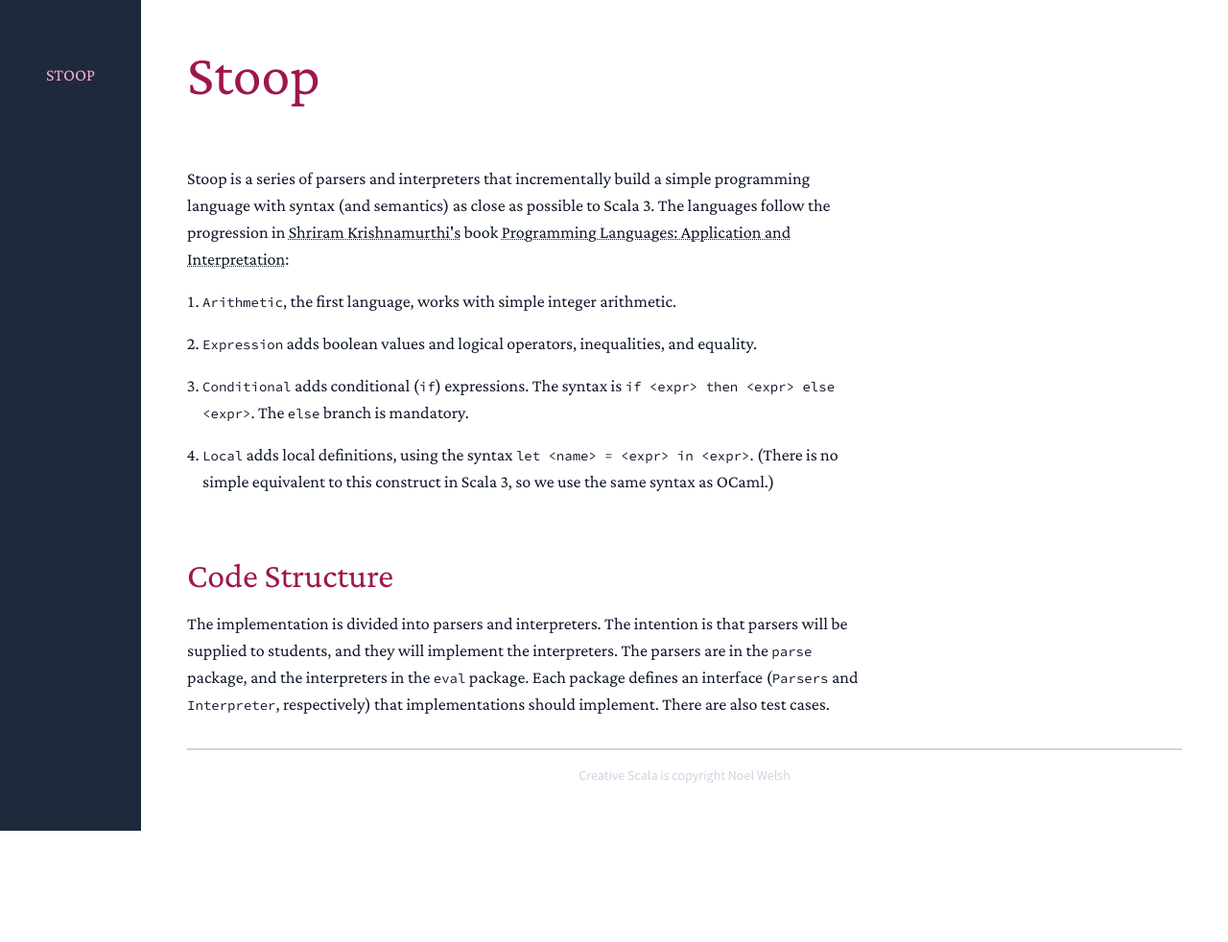
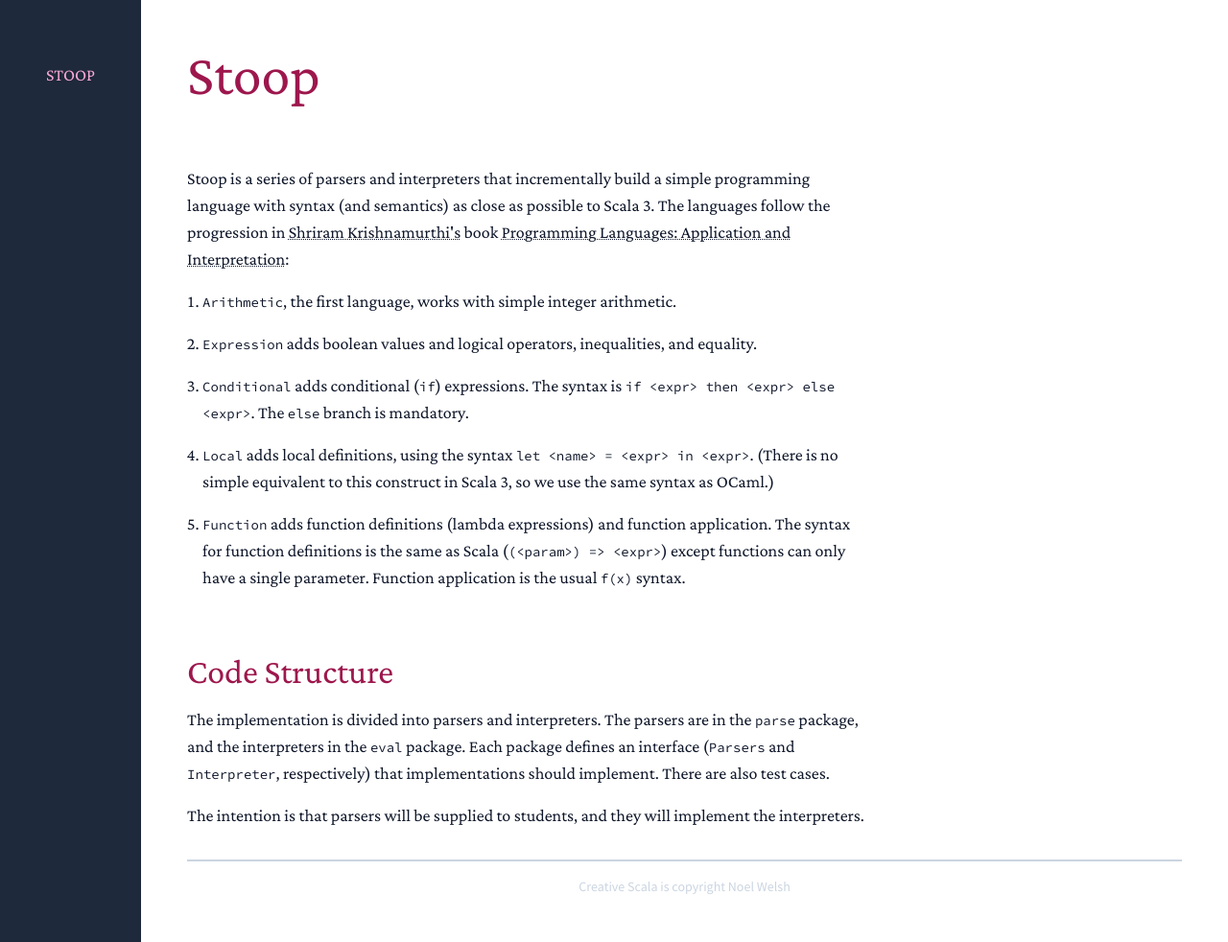
Before and after one commit to creativescala/stoop, a plain HTML site: page index.html in a window 1280 px wide. Shown: the whole page at 96% size. Before the commit the page ends 866 px from the top, so only its background shows below. Drawn offline with nearby package versions, Linux system fonts and the light colour scheme.

Commit message:
deploy: a6e7fbdc19120391ee55df80ee676257991ba918

```diff
--- a/index.html
+++ b/index.html
@@ -46,10 +46,14 @@
               <li>
                 <p><code>Local</code> adds local definitions, using the syntax <code>let &lt;name&gt; = &lt;expr&gt; in &lt;expr&gt;</code>. (There is no simple equivalent to this construct in Scala 3, so we use the same syntax as OCaml.)</p>
               </li>
+              <li>
+                <p><code>Function</code> adds function definitions (lambda expressions) and function application. The syntax for function definitions is the same as Scala (<code>(&lt;param&gt;) =&gt; &lt;expr&gt;</code>) except functions can only have a single parameter. Function application is the usual <code>f(x)</code> syntax.</p>
+              </li>
             </ol>
 
             <h2 id="code-structure" class="section">Code Structure</h2>
-            <p>The implementation is divided into parsers and interpreters. The intention is that parsers will be supplied to students, and they will implement the interpreters. The parsers are in the <code>parse</code> package, and the interpreters in the <code>eval</code> package. Each package defines an interface (<code>Parsers</code> and <code>Interpreter</code>, respectively) that implementations should implement. There are also test cases.</p>
+            <p>The implementation is divided into parsers and interpreters. The parsers are in the <code>parse</code> package, and the interpreters in the <code>eval</code> package. Each package defines an interface (<code>Parsers</code> and <code>Interpreter</code>, respectively) that implementations should implement. There are also test cases.</p>
+            <p>The intention is that parsers will be supplied to students, and they will implement the interpreters. </p>
 
         </main>
         <footer>Creative Scala is copyright Noel Welsh</footer>
```
